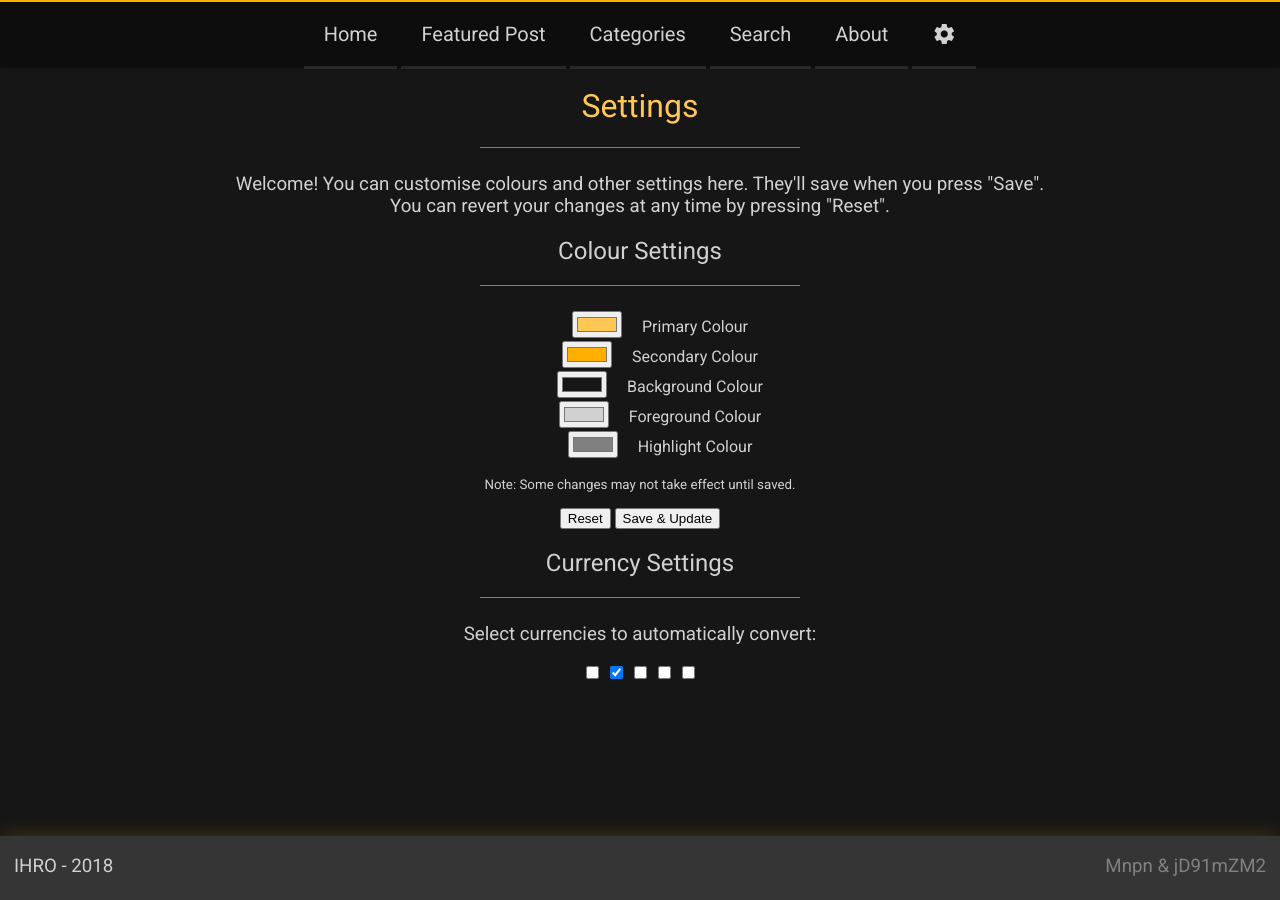
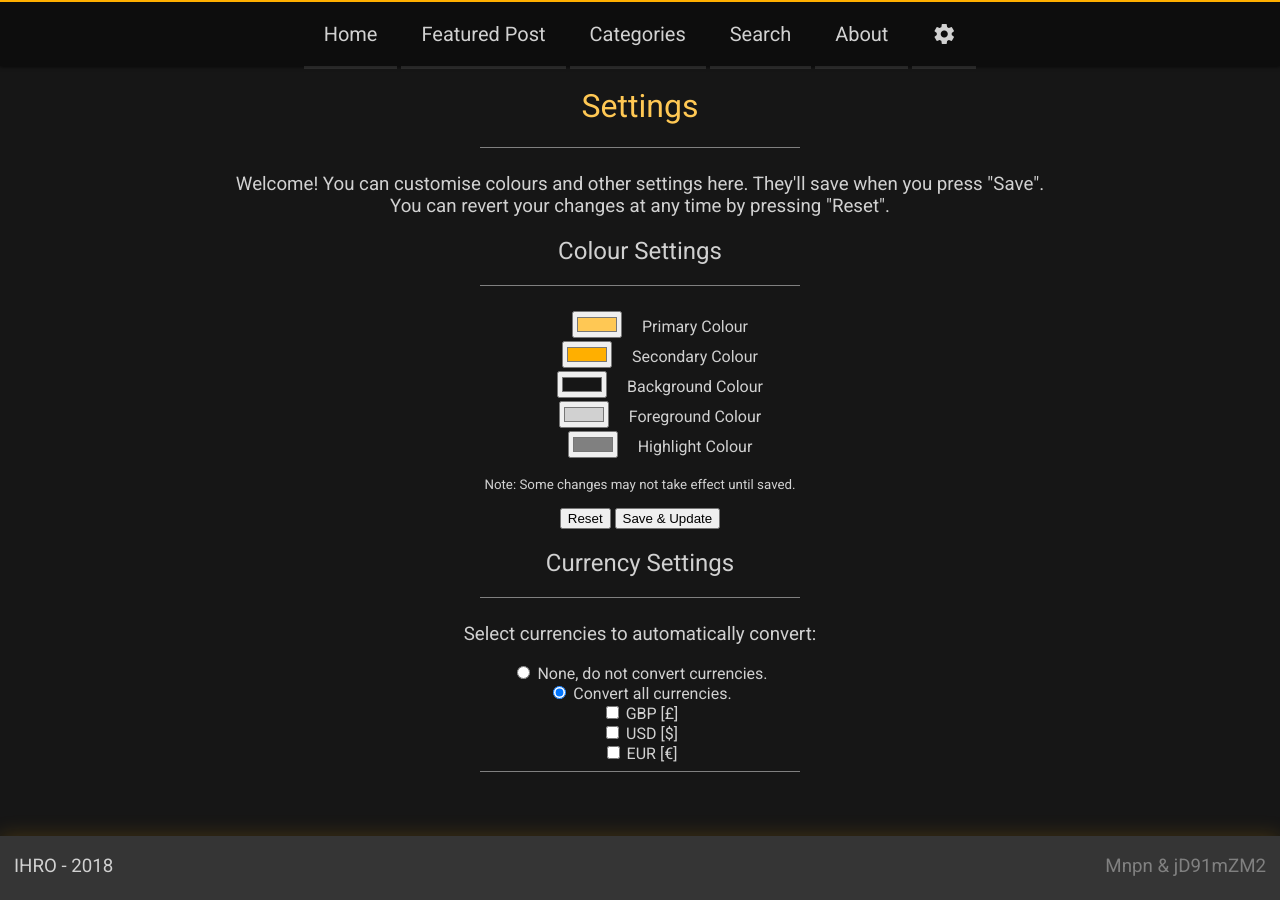
Before and after one commit to jaka2015/I-Hate-Restrictions-Online, a Jekyll site: the page built from settings.html, in a window 1280 px wide. Built offline with Jekyll 4.4.1, drawn with Linux system fonts in a browser that asks for light colours.

Commit message:
Currency settings 2

```diff
--- a/settings.html
+++ b/settings.html
@@ -27,13 +27,30 @@ layout: default
 <h2>Currency Settings</h2>
 <div class="short"><hr /></div>
 <h3>
-	Select currencies to automatically convert:
+	Select currencies to automatically convert:</legend>
 </h3>
-<input type="checkbox" value="None, do not convert currencies." />
-<input type="checkbox" value="All" checked />
-<input type="checkbox" value="GBP" />
-<input type="checkbox" value="USD" />
-<input type="checkbox" value="EUR" />
+<div>
+	<input type="radio" value="none" />
+	<label>None, do not convert currencies.</label>
+</div>
+<div>
+	<input type="radio" value="all" checked />
+	<label>Convert all currencies.</label>
+</div>
+<div>
+	<input type="checkbox" value="GBP" />
+	<label>GBP [£]</label>
+</div>
+<div>
+	<input type="checkbox" value="USD" />
+	<label>USD [$]</label>
+</div>
+<div>
+	<input type="checkbox" value="EUR" />
+	<label>EUR [€]</label>
+</div>
+<div class="short" style="padding-bottom: 25px"><hr /></div>
+
 <script>
 function setColorHook(element, callback) {
 	element.oninput = function(e) {
--- a/style.css
+++ b/style.css
@@ -460,5 +460,16 @@ i.material-icons {
 	vertical-align: bottom;
 }
 
+.cusett {
+	display: inline-block;
+	text-align: left;
+}
+
+.cusett input {
+	display: block;
+	height: 30px;
+	position: relative;
+}
+
 /* Really lazy work-around. It works. */
 .block h5 { height: 100px }
```
